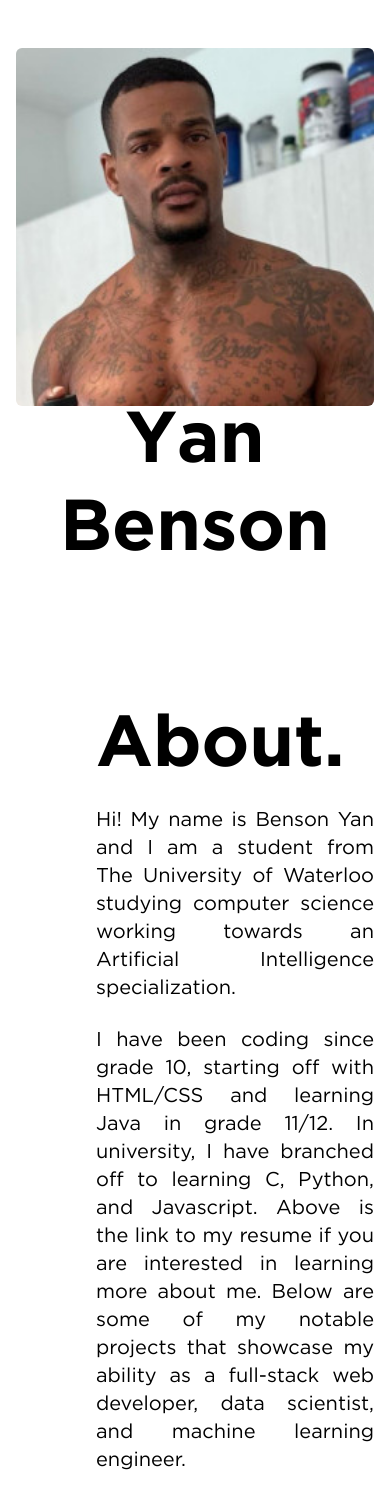
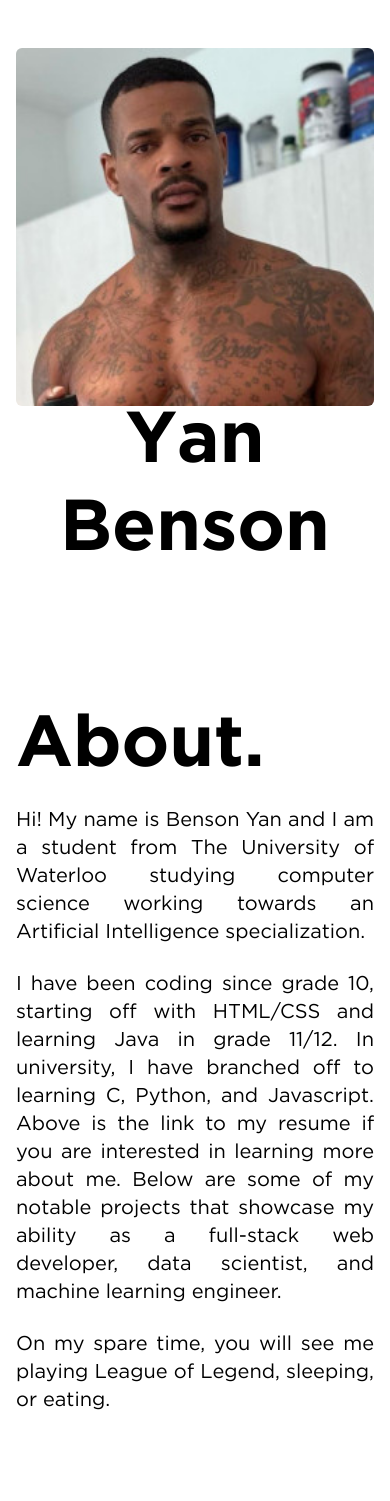
Before and after one commit to Ch3mson/personal-portfolio-v1, a Next.js app: page / in a window 390 px wide. Shown: the top 1501 px of the page. Built offline with nearby package versions, Linux system fonts and the light colour scheme.

Commit message:
fixed about padding

```diff
--- a/src/components/About.js
+++ b/src/components/About.js
@@ -1,10 +1,9 @@
-
 const headingClass = "text-7xl font-extrabold inline-block";
 
 export function About() {
     return (
-      <div className="flex items-center justify-center">
-        <div className="relative overflow-hidden py-24 pl-24 max-w-7xl lg:py-32 px-4 sm:px-6 lg:px-8">
+        <div className="flex items-center justify-start mx-auto max-w-7xl px-4 sm:px-6 lg:px-8">
+            <div className="py-24 max-w-7xl lg:py-32">
                 <h1 className={headingClass}>About.</h1>
                 <p className="leading-7 mt-6 text-xl text-justify">
                     Hi! My name is Benson Yan and I am a student from The University of Waterloo studying computer science working towards an Artificial Intelligence specialization.
```
Lines whose indentation alone changed are shown as unchanged.
